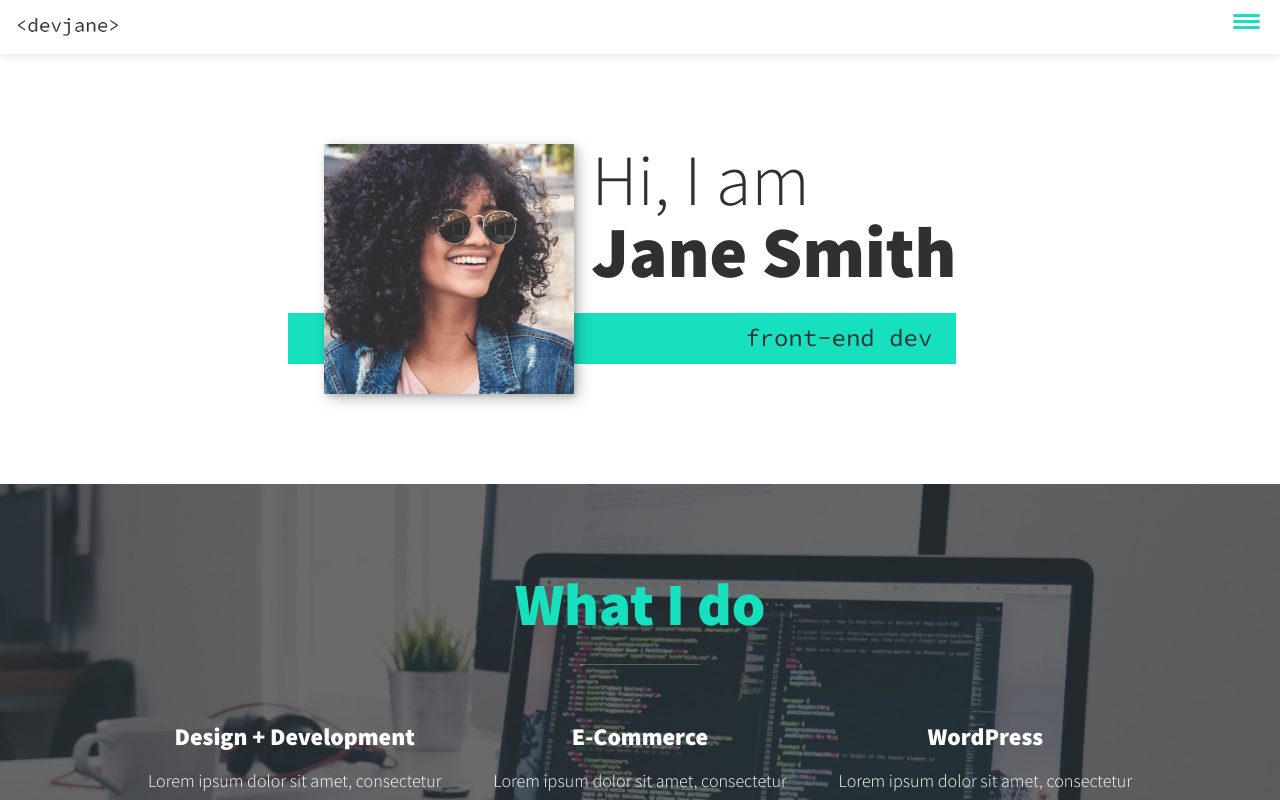
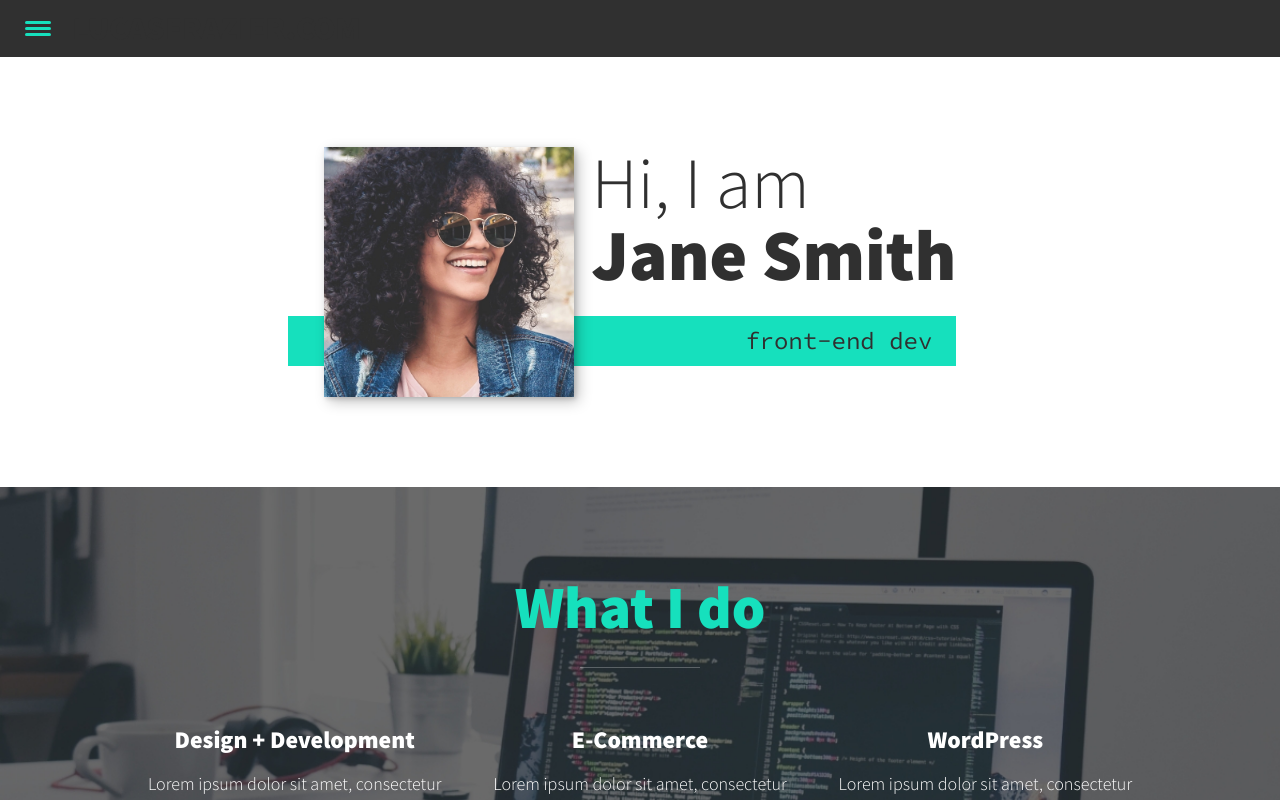
Before and after one commit to LucasFrazier/lucas-frazier-dot-com-v1, a React (Create React App) app: page / in a window 1280 px wide. Shown: the top 800 px of the page. Built offline with nearby package versions, Linux system fonts and the light colour scheme.

Commit message:
updates to header component and styles

```diff
--- a/src/components/Header.css
+++ b/src/components/Header.css
@@ -1,12 +1,21 @@
 header {
   display: flex;
-  justify-content: space-between;
+  justify-content: flex-start;
+  align-items: center;
   padding: 1em;
-  box-shadow: 0px 2.98256px 7.4564px rgba(0, 0, 0, 0.1);
+  height: 57px;
+  box-shadow: 0px 2.98256px 7.4564px rgb(255, 255, 255);
+  position: sticky;
+  top: 0;
+  background-color: var(--clr-dark);
+  z-index: 1000;
 }
 
 .logo {
-  max-width: 100px;
+  position: absolute;
+  left: 2.25em;
+  font-size: 2rem;
+  font-weight: var(--fw-bold);
 }
 
 .nav {
@@ -39,6 +48,7 @@
   font-weight: var(--fw-bold);
   font-size: var(--fs-h2);
   text-decoration: none;
+  text-transform: uppercase;
 }
 
 .nav__link:hover {
@@ -50,9 +60,6 @@
   background: transparent;
   border: 0;
   cursor: pointer;
-  position: absolute;
-  right: 1em;
-  top: 1em;
   z-index: 1000;
 }
 
--- a/src/components/Header.jsx
+++ b/src/components/Header.jsx
@@ -3,10 +3,18 @@
 
 export default function Header() {
   const [navOpen, setNavOpen] = useState(false)
+  const navLinkTitles = ['home', 'services', 'about', 'work']
 
   const toggleNav = () => {
     setNavOpen(prevNavOpen => !prevNavOpen)
   }
+
+  const navLinkElements = navLinkTitles.map(navLinkTitle => (
+    <li class='nav__item nav__link' onClick={toggleNav}>
+      <a href={`#${navLinkTitle}`} class='nav__link'>{navLinkTitle}</a>
+    </li>
+  ))
+
 
   useEffect(() => {
     const bodyClassList = document.body.classList
@@ -16,9 +24,6 @@
 
   return (
     <header>
-      <div class='logo'>
-        <img src='./images/devjane.png' alt='' />
-      </div>
       <button
         class='nav-toggle'
         aria-label='toggle navigation'
@@ -26,20 +31,12 @@
       >
         <span class='hamburger'></span>
       </button>
+      <div class='logo'>
+        LUCASFRAZIER.COM
+      </div>
       <nav class='nav'>
         <ul class='nav__list'>
-          <li class='nav__item nav__link' onClick={toggleNav}>
-            <a href='#home' class='nav__link'>Home</a>
-          </li>
-          <li class='nav__item nav__link' onClick={toggleNav}>
-            <a href='#services' class='nav__link'>My Services</a>
-          </li>
-          <li class='nav__item nav__link' onClick={toggleNav}>
-            <a href='#about' class='nav__link'>About me</a>
-          </li>
-          <li class='nav__item nav__link' onClick={toggleNav}>
-            <a href='#work' class='nav__link'>My Work</a>
-          </li>
+          {navLinkElements}
         </ul>
       </nav>
     </header>
```
